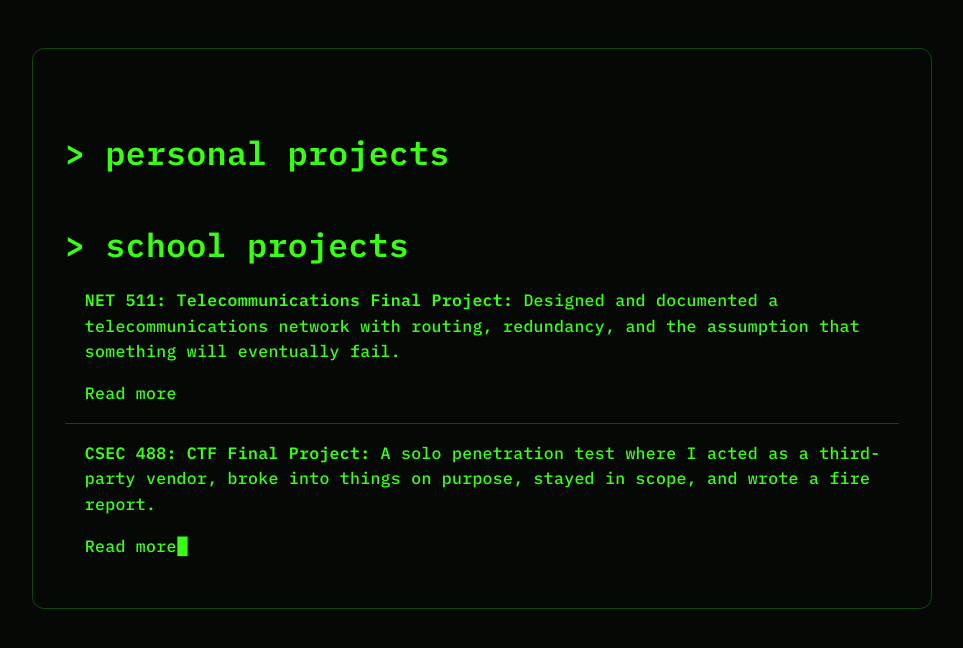
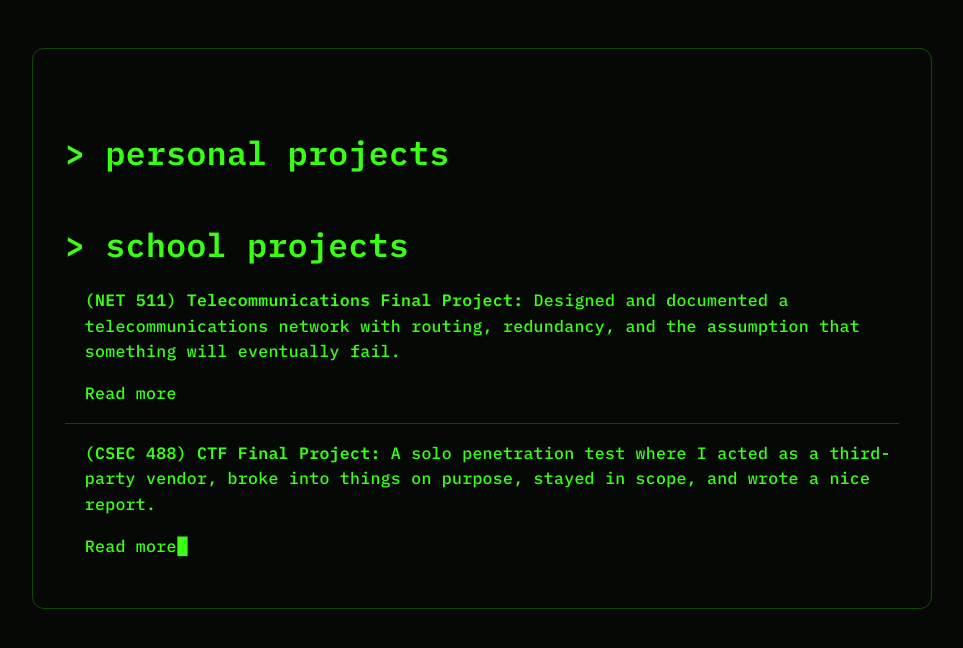
Before and after one commit to jpeaton/jpeaton.github.io, a Jekyll site: the page built from projects.md, in a window 1280 px wide. Shown: the top 648 px of the page, without its empty margins (158-1121 px from the left). Built offline with Jekyll 4.4.1, drawn with Linux system fonts in a browser that asks for light colours.

Commit message:
Update projects.md

```diff
--- a/projects.md
+++ b/projects.md
@@ -6,12 +6,12 @@ permalink: /projects/
 # Personal Projects
 
 # School Projects
-- **NET 511: Telecommunications Final Project:** Designed and documented a telecommunications network with routing, redundancy, and the assumption that something will eventually fail.
+- **(NET 511) Telecommunications Final Project:** Designed and documented a telecommunications network with routing, redundancy, and the assumption that something will eventually fail.
 
   [Read more](projects-Net511FinalProject.md)
 
 ---
 
-- **CSEC 488: CTF Final Project:** A solo penetration test where I acted as a third-party vendor, broke into things on purpose, stayed in scope, and wrote a fire report.
+- **(CSEC 488) CTF Final Project:** A solo penetration test where I acted as a third-party vendor, broke into things on purpose, stayed in scope, and wrote a nice report.
 
   [Read more](projects-CSEC488FinalProject.md)
```
